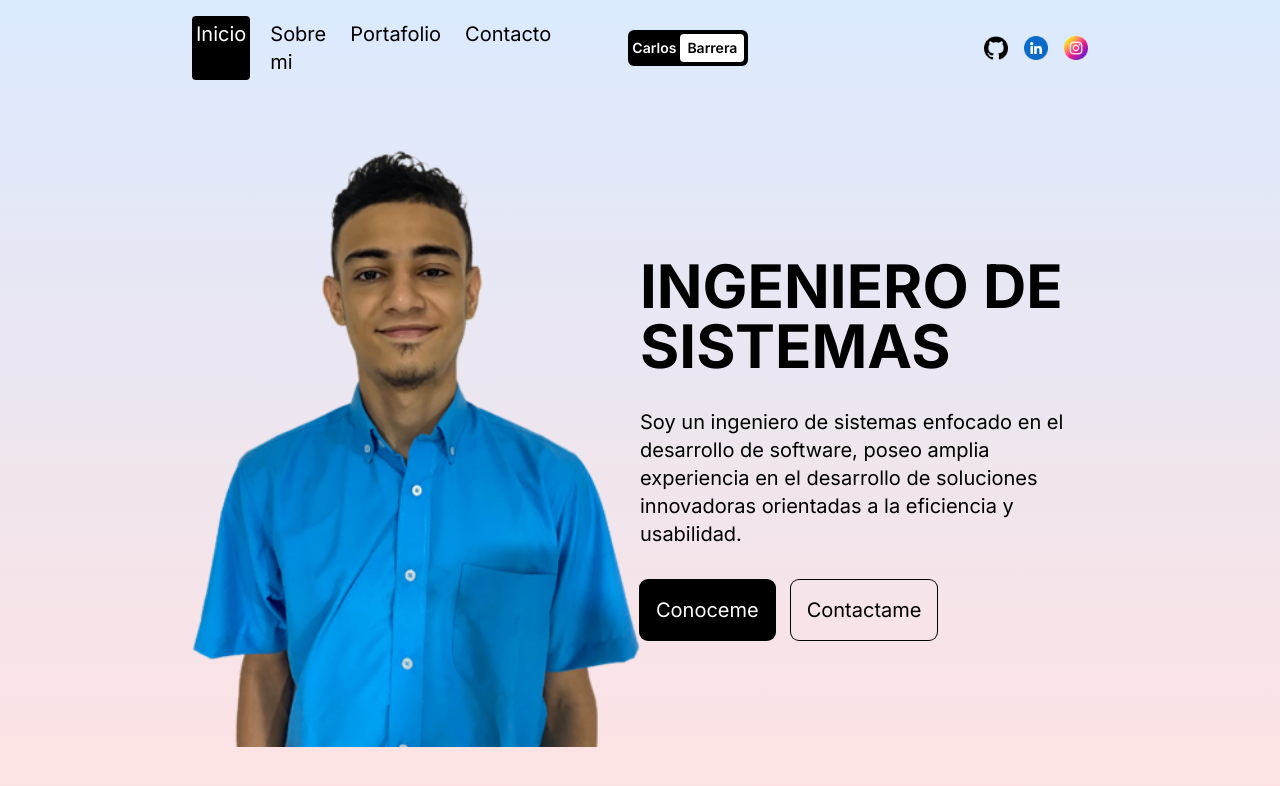
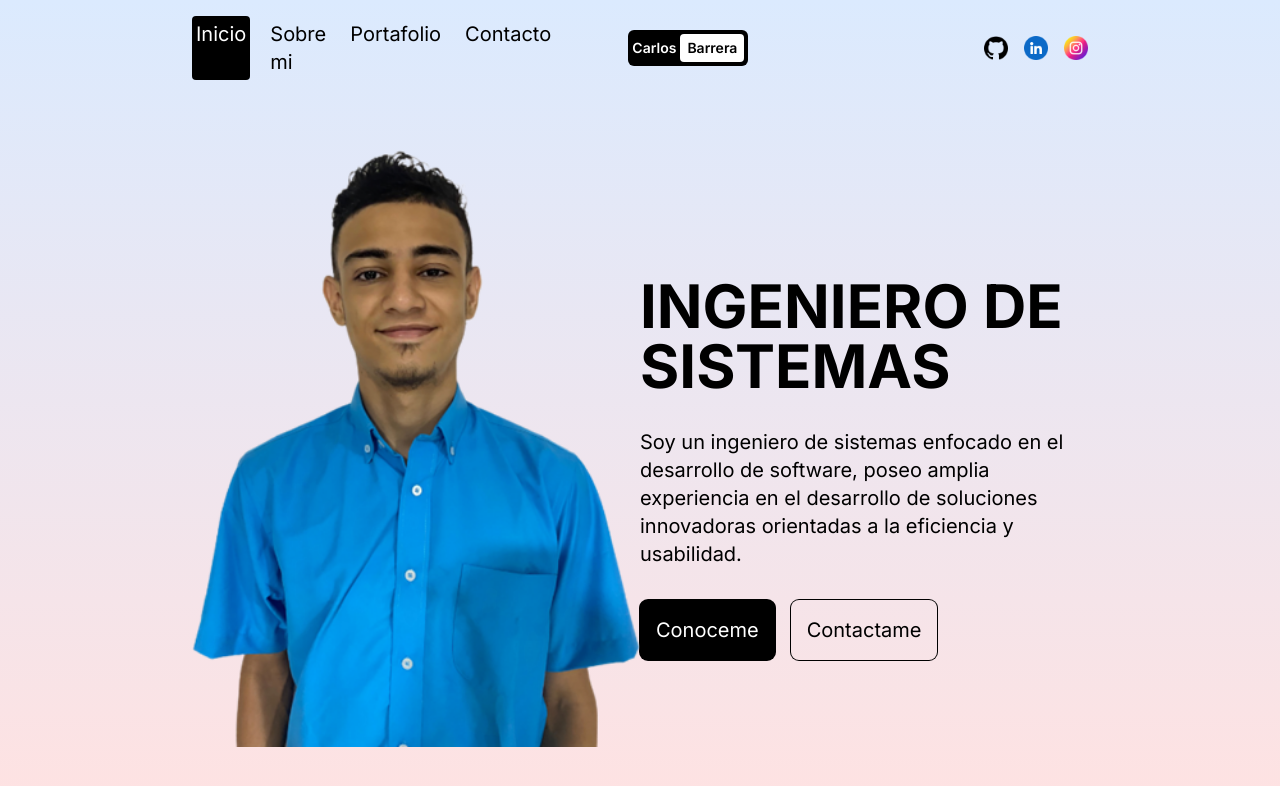
Before and after one commit to carlosbarreraacuna/PortafolioNext, a Next.js app: page / in a window 1280 px wide. Shown: the top 786 px of the page. Built offline with nearby package versions, Linux system fonts and the light colour scheme.

Commit message:
Ultimos cambios

```diff
--- a/src/app/page.js
+++ b/src/app/page.js
@@ -26,7 +26,7 @@ const Home = () => {
         {/* TEXT CONTAINER */}
         <div className="flex flex-col items-center justify-center gap-8 lg:h-full lg:w-1/2 h-1/2">
           {/* TITULO */}
-          <hi className="text-4xl font-bold text-black md:text-6xl">
+          <hi className="pt-10 text-4xl font-bold text-black md:text-6xl">
             INGENIERO DE SISTEMAS
           </hi>
           {/* DESCRIPCION */}
```
